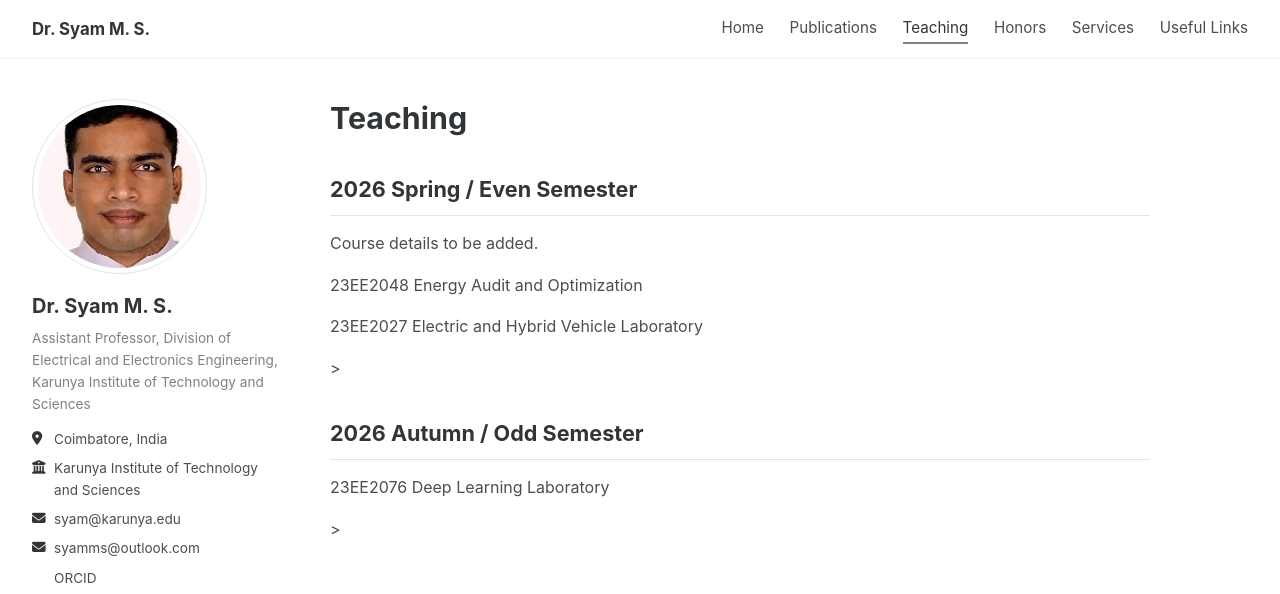
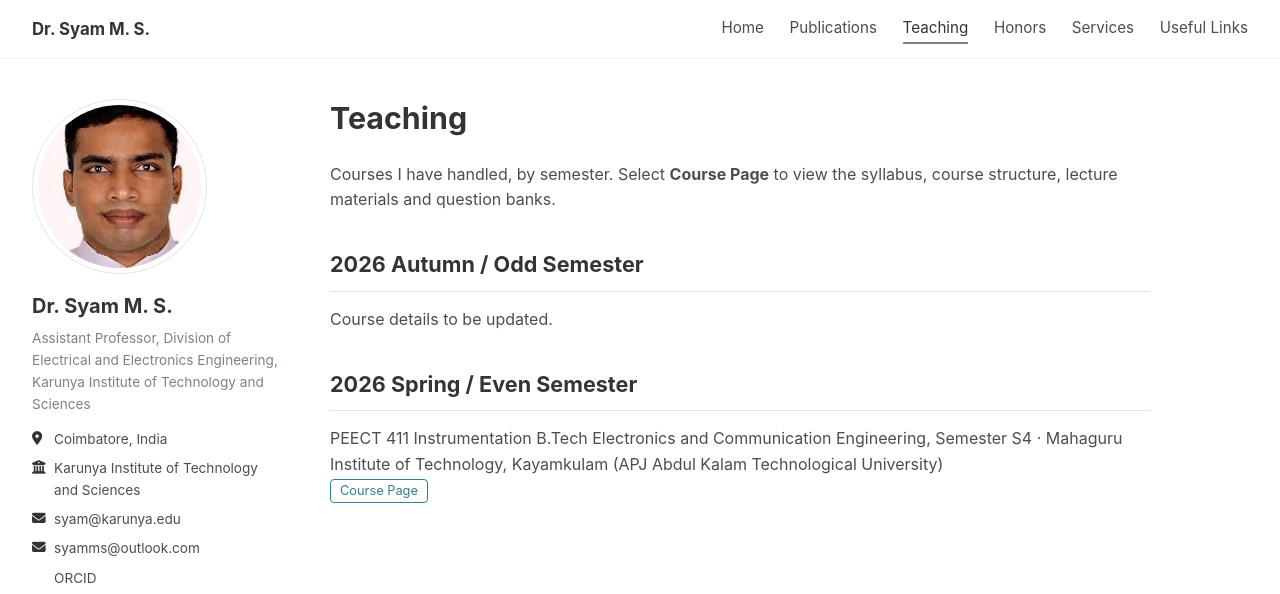
Before and after one commit to syamms/syamms.github.io, a plain HTML site: page teaching.html in a window 1280 px wide. Shown: the top 594 px of the page. Drawn offline with Linux system fonts and the light colour scheme; some icons are missing.

Commit message:
Add files via upload

```diff
--- a/teaching.html
+++ b/teaching.html
@@ -4,7 +4,7 @@
 <meta charset="UTF-8">
 <meta name="viewport" content="width=device-width, initial-scale=1.0">
 <title>Teaching | Dr. Syam M. S.</title>
-<meta name="description" content="Courses taught by Dr. Syam M. S., Karunya Institute of Technology and Sciences, with syllabus, course plans and lecture materials.">
+<meta name="description" content="Courses taught by Dr. Syam M. S., with syllabus, course structure, lecture materials and question banks.">
 <link rel="stylesheet" href="https://cdnjs.cloudflare.com/ajax/libs/font-awesome/6.5.1/css/all.min.css">
 <link rel="stylesheet" href="https://cdn.jsdelivr.net/gh/jpswalsh/academicons@1/css/academicons.min.css">
 <link rel="stylesheet" href="style.css">
@@ -13,29 +13,65 @@
 <div class="page">
 <main id="content">
 <h1>Teaching</h1>
+<p>Courses I have handled, by semester. Select <strong>Course Page</strong> to view the syllabus, course structure, lecture materials and question banks.</p>
 
-<!-- ===== Newest semester first. Copy a whole <h2> + cards block for each new semester. ===== -->
+<!--
+  HOW TO ADD A COURSE
+  Copy one whole <div class="course-card"> ... </div> block, change the code, title and details,
+  and point the "Course Page" button to its page (course-CODE.html).
+  To HIDE a block, wrap it in  <!- -  and  - ->  (without the spaces) — one marker before, one after.
+-->
 
+<!-- ================= 2026 AUTUMN / ODD ================= -->
+<h2>2026 Autumn / Odd Semester</h2>
+<p class="soon">Course details to be updated.</p>
+
+<!-- Karunya courses: hidden for now. To show one, move it above this comment line.
+
+<div class="course-card">
+  <div>
+    <span class="code">23EE2076</span>
+    <span class="title">Deep Learning Laboratory</span>
+    <span class="meta">Karunya Institute of Technology and Sciences, Coimbatore</span>
+  </div>
+  <a class="pill" href="course-23EE2076.html">Course Page</a>
+</div>
+
+-->
+
+<!-- ================= 2026 SPRING / EVEN ================= -->
 <h2>2026 Spring / Even Semester</h2>
-<!-- Replace these with your Spring 2026 courses. Each card needs its own course-CODE.html page. -->
-<p class="soon">Course details to be added.</p>
-  <!
-<p class="course-card" href="course-23EE2048.html">
-  <span class="code">23EE2048</span>
-  <span class="title">Energy Audit and Optimization</span>
-</p>
-<p class="course-card" href="course-23EE2027.html">
-  <span class="code">23EE2027</span>
-  <span class="title">Electric and Hybrid Vehicle Laboratory</span>
-</p>
-  >
-<h2>2026 Autumn / Odd Semester</h2>
-<!
-<p class="course-card" href="course-23EE2076.html">
-  <span class="code">23EE2076</span>
-  <span class="title">Deep Learning Laboratory</span>
-</p>
->
+
+<div class="course-card">
+  <div>
+    <span class="code">PEECT 411</span>
+    <span class="title">Instrumentation</span>
+    <span class="meta">B.Tech Electronics and Communication Engineering, Semester S4 · Mahaguru Institute of Technology, Kayamkulam (APJ Abdul Kalam Technological University)</span>
+  </div>
+  <a class="pill" href="course-PEECT411.html">Course Page</a>
+</div>
+
+<!-- Karunya courses: hidden for now. To show one, move it above this comment line.
+
+<div class="course-card">
+  <div>
+    <span class="code">23EE2048</span>
+    <span class="title">Energy Audit and Optimization</span>
+    <span class="meta">Karunya Institute of Technology and Sciences, Coimbatore</span>
+  </div>
+  <a class="pill" href="course-23EE2048.html">Course Page</a>
+</div>
+
+<div class="course-card">
+  <div>
+    <span class="code">23EE2027</span>
+    <span class="title">Electric and Hybrid Vehicle Laboratory</span>
+    <span class="meta">Karunya Institute of Technology and Sciences, Coimbatore</span>
+  </div>
+  <a class="pill" href="course-23EE2027.html">Course Page</a>
+</div>
+
+-->
 
 </main>
 </div>
```
